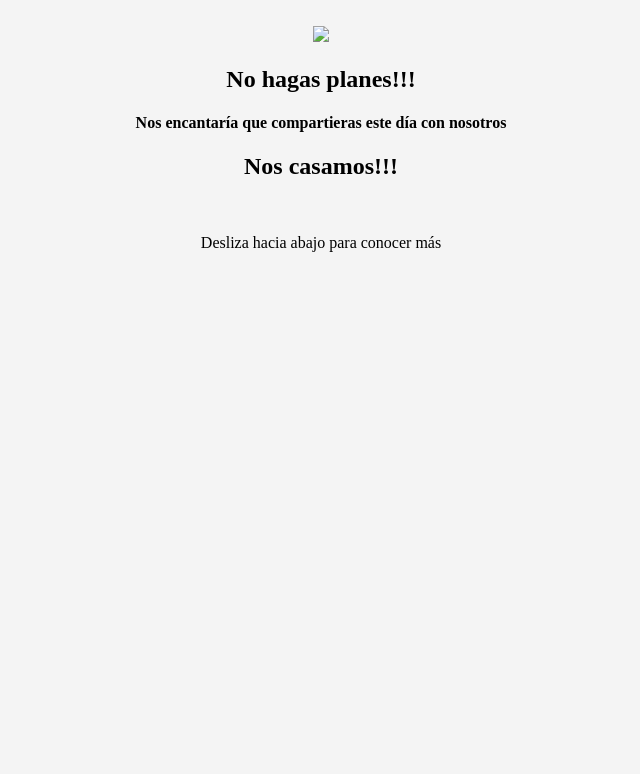
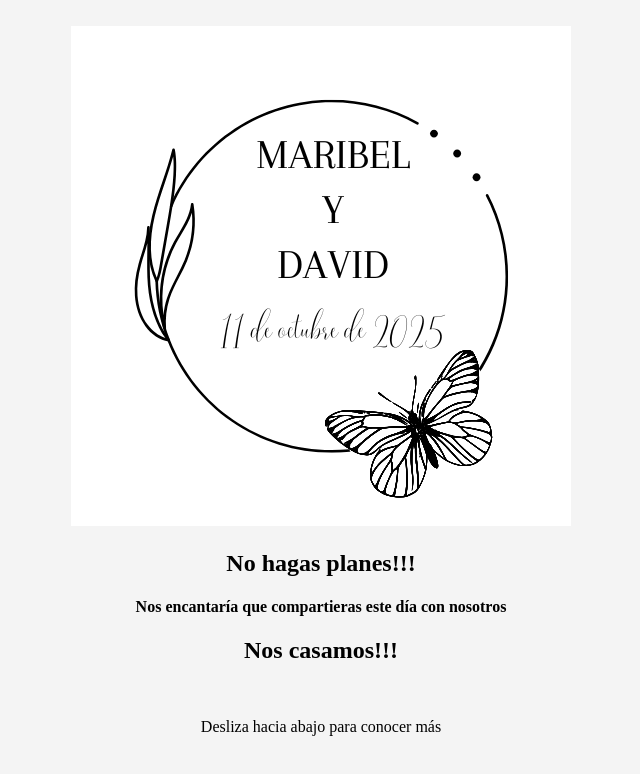
Before and after one commit to BodaMaribelYDavid2025/BodaMaribelYDavid2025-BodaMaribelYDavid2025.github.io, a plain HTML site: page index.html in a window 1280 px wide. Shown: the whole page, without its empty margins (319-959 px from the left). Drawn offline with Linux system fonts and the light colour scheme.

Commit message:
Prueba 1

```diff
--- a/index.html
+++ b/index.html
@@ -46,7 +46,7 @@
     <div>
         <section class="seccion1">
             <div class="div1">
-                <img class="imgLogo" src="img/logo.png">
+                <img class="imgLogo1" src="img/logo1.png">
                 <h2>No hagas planes!!!</h2>
                 <h4>Nos encantaría que compartieras este día con nosotros</h4>
                 <h1>Nos casamos!!!</h1>
--- a/style.css
+++ b/style.css
@@ -21,7 +21,7 @@ html, body{
     margin-top: 2%;
 }
 
-.imgLogo {
+.imgLogo1 {
     max-width: 100%;
     height: auto;
     margin-top: 0;
```
Also changed, not shown: img/logo1.png (added).
